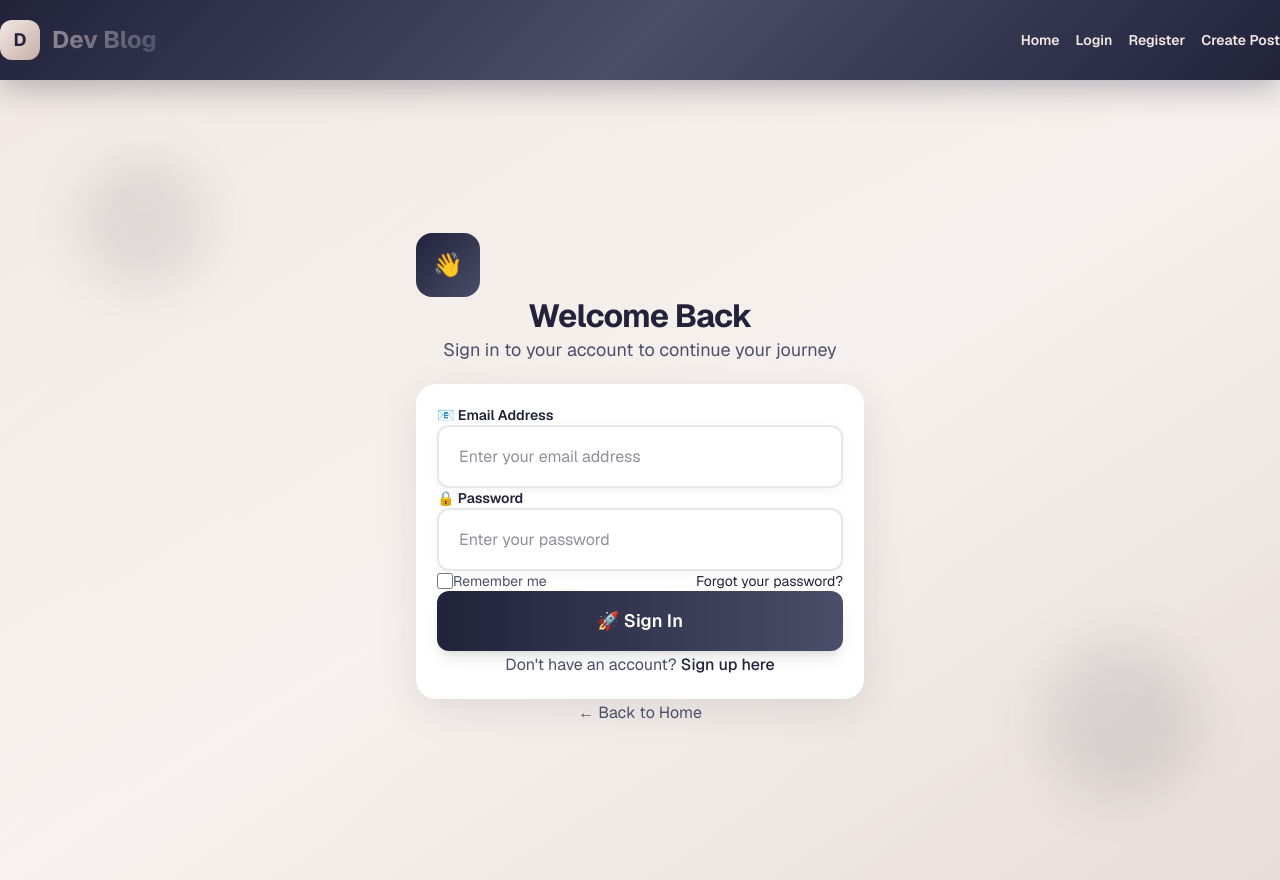
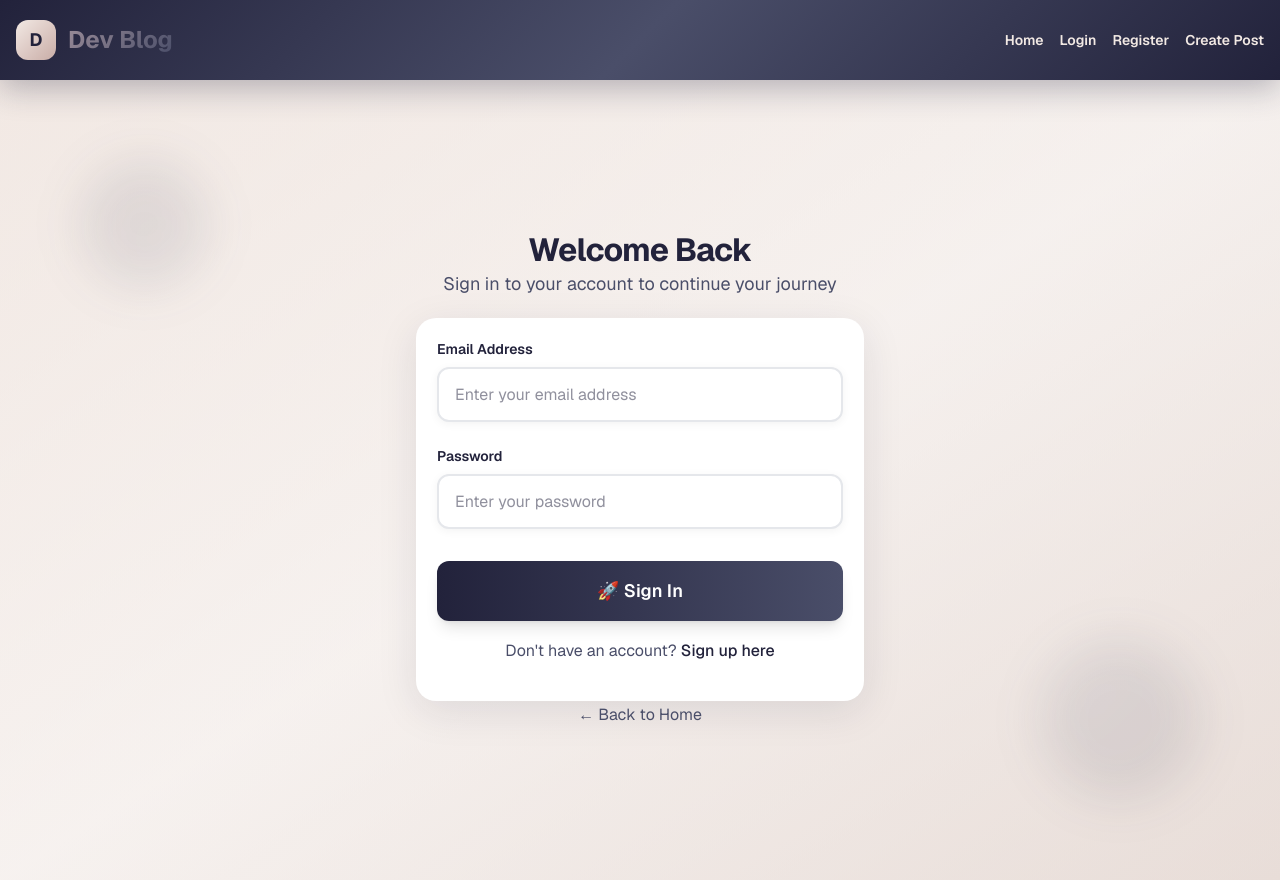
Before and after one commit to ehma90/dev-blog-frontend, a Next.js app: page /login in a window 1280 px wide. Built offline with nearby package versions, Linux system fonts and the light colour scheme.

Commit message:
UI: Edit login components

```diff
--- a/src/app/globals.css
+++ b/src/app/globals.css
@@ -105,7 +105,7 @@ h3 {
   background: white;
   border: 2px solid #e5e7eb;
   border-radius: 12px;
-  padding: 16px 20px;
+  padding: 12px 16px;
   font-size: 16px;
   transition: all 0.15s cubic-bezier(0.4, 0, 0.2, 1);
   box-shadow: 0 2px 10px rgba(0, 0, 0, 0.05);
--- a/src/app/login/page.tsx
+++ b/src/app/login/page.tsx
@@ -2,146 +2,32 @@
 
 import { motion } from "framer-motion";
 import Link from "next/link";
-import { useState } from "react";
-import { Button } from "../../components";
+import {
+  LoginHeader,
+  LoginForm,
+} from "../../components/page-components/loginpage";
 
 export default function Login() {
-  const [formData, setFormData] = useState({
-    email: "",
-    password: "",
-  });
-
-  const handleChange = (e: React.ChangeEvent<HTMLInputElement>) => {
-    setFormData({
-      ...formData,
-      [e.target.name]: e.target.value,
-    });
-  };
-
-  const handleSubmit = (e: React.FormEvent) => {
-    e.preventDefault();
+  const handleLogin = (formData: { email: string; password: string }) => {
     // Handle login logic here
     console.log("Login attempt:", formData);
   };
 
   return (
-    <div className="min-h-screen flex items-center justify-center py-12 px-4 sm:px-6 lg:px-8 relative">
+    <div className="min-h-screen flex lg:items-center justify-center py-12 !px-4 sm:px-6 lg:px-8 relative">
       {/* Background decoration */}
       <div className="absolute inset-0 bg-gradient-to-br from-[#f2e9e4] via-white to-[#e8ddd8] opacity-50"></div>
       <div className="absolute top-20 left-20 w-32 h-32 bg-gradient-to-br from-[#22223b]/10 to-[#4a4e69]/10 rounded-full blur-xl"></div>
       <div className="absolute bottom-20 right-20 w-40 h-40 bg-gradient-to-br from-[#4a4e69]/10 to-[#22223b]/10 rounded-full blur-xl"></div>
 
-      <div className="max-w-md w-full space-y-8 relative z-10">
-        <motion.div
-          initial={{ opacity: 0, y: 20 }}
-          animate={{ opacity: 1, y: 0 }}
-          transition={{ duration: 0.3, ease: "easeOut" }}
-          className="text-center"
-        >
-          <div className="w-16 h-16 bg-gradient-to-br from-[#22223b] to-[#4a4e69] rounded-2xl flex items-center justify-center mx-auto mb-6">
-            <span className="text-white text-2xl font-bold">👋</span>
-          </div>
-          <h2 className="text-4xl font-bold text-[#22223b] mb-3">
-            Welcome Back
-          </h2>
-          <p className="text-lg text-[#4a4e69]">
-            Sign in to your account to continue your journey
-          </p>
-        </motion.div>
+      <div className="max-w-md w-full !my-12 lg:my-0 space-y-8 relative z-10">
+        <LoginHeader
+          title="Welcome Back"
+          subtitle="Sign in to your account to continue your journey"
 
-        <motion.form
-          initial={{ opacity: 0, y: 20 }}
-          animate={{ opacity: 1, y: 0 }}
-          transition={{ duration: 0.3, delay: 0.1, ease: "easeOut" }}
-          className="mt-8 space-y-6 card p-10"
-          onSubmit={handleSubmit}
-        >
-          <div className="space-y-6">
-            <div>
-              <label
-                htmlFor="email"
-                className="block text-sm font-semibold text-[#22223b] mb-3"
-              >
-                📧 Email Address
-              </label>
-              <motion.input
-                whileFocus={{ scale: 1.01 }}
-                transition={{ duration: 0.1 }}
-                id="email"
-                name="email"
-                type="email"
-                required
-                value={formData.email}
-                onChange={handleChange}
-                className="form-input w-full"
-                placeholder="Enter your email address"
-              />
-            </div>
+        />
 
-            <div>
-              <label
-                htmlFor="password"
-                className="block text-sm font-semibold text-[#22223b] mb-3"
-              >
-                🔒 Password
-              </label>
-              <motion.input
-                whileFocus={{ scale: 1.01 }}
-                transition={{ duration: 0.1 }}
-                id="password"
-                name="password"
-                type="password"
-                required
-                value={formData.password}
-                onChange={handleChange}
-                className="form-input w-full"
-                placeholder="Enter your password"
-              />
-            </div>
-          </div>
-
-          <div className="flex items-center justify-between">
-            <div className="flex items-center">
-              <input
-                id="remember-me"
-                name="remember-me"
-                type="checkbox"
-                className="h-4 w-4 text-[#22223b] focus:ring-[#22223b] border-[#4a4e69] rounded"
-              />
-              <label
-                htmlFor="remember-me"
-                className="ml-2 block text-sm text-[#4a4e69]"
-              >
-                Remember me
-              </label>
-            </div>
-
-            <div className="text-sm">
-              <a
-                href="#"
-                className="text-[#22223b] hover:text-[#4a4e69] transition-colors duration-200"
-              >
-                Forgot your password?
-              </a>
-            </div>
-          </div>
-
-          <Button type="submit" size="lg" className="w-full">
-            🚀 Sign In
-          </Button>
-
-          <div className="text-center">
-            <p className="text-[#4a4e69]">
-              Don't have an account?{" "}
-              <Link
-                href="/register"
-                className="text-[#22223b] hover:text-[#4a4e69] transition-colors duration-200 font-medium"
-              >
-                Sign up here
-              </Link>
-            </p>
-          </div>
-        </motion.form>
+        <LoginForm onSubmit={handleLogin} />
 
         <motion.div
           initial={{ opacity: 0 }}
--- a/src/app/page.tsx
+++ b/src/app/page.tsx
@@ -8,7 +8,7 @@ import {
 export default function Home() {
   return (
     <div className="flex-1 my-12 flex justify-center items-center">
-      <div className="max-w-7xl mx-auto px-4 sm:px-6 lg:px-8">
+      <div className="max-w-7xl mx-auto !px-4 sm:px-6 lg:px-8">
         <HeroSection />
         <BlogPostsGrid posts={blogPosts} />
         <CallToAction />
--- a/src/app/register/page.tsx
+++ b/src/app/register/page.tsx
@@ -3,7 +3,8 @@
 import { motion } from "framer-motion";
 import Link from "next/link";
 import { useState } from "react";
-import { Button } from "../../components";
+import Button from "../../components/Button";
+import Input from "../../components/Input";
 
 export default function Register() {
   const [formData, setFormData] = useState({
--- /dev/null
+++ b/src/components/Input.tsx
@@ -0,0 +1,47 @@
+"use client";
+
+import { motion } from "framer-motion";
+import { InputHTMLAttributes, forwardRef } from "react";
+
+interface InputProps extends InputHTMLAttributes<HTMLInputElement> {
+  label?: string;
+  error?: string;
+  className?: string;
+}
+
+const Input = forwardRef<HTMLInputElement, InputProps>(
+  ({ label, error, className = "", ...props }, ref) => {
+    return (
+      <div className="flex flex-col gap-y-2">
+        {label && (
+          <label
+            htmlFor={props.id}
+            className="block text-sm font-semibold text-[#22223b] mb-3"
+          >
+            {label}
+          </label>
+        )}
+        <input
+          ref={ref}
+          className={`form-input w-full ${
+            error ? "border-red-500 focus:border-red-500" : ""
+          } ${className}`}
+          {...props}
+        />
+        {error && (
+          <motion.p
+            initial={{ opacity: 0, y: -10 }}
+            animate={{ opacity: 1, y: 0 }}
+            className="text-red-500 text-sm"
+          >
+            {error}
+          </motion.p>
+        )}
+      </div>
+    );
+  }
+);
+
+Input.displayName = "Input";
+
+export default Input;
--- a/src/components/Navigation.tsx
+++ b/src/components/Navigation.tsx
@@ -26,7 +26,7 @@ const Navigation = () => {
         boxShadow: "0 8px 32px rgba(34, 34, 59, 0.3)",
       }}
     >
-      <div className="max-w-7xl mx-auto w-full px-4 sm:px-6 lg:px-8">
+      <div className="max-w-7xl mx-auto w-full !px-4 sm:px-6 lg:px-8">
         <div className="flex justify-between items-center h-20">
           {/* Logo */}
           <motion.div
@@ -63,7 +63,6 @@ const Navigation = () => {
                 >
                   <Link href={item.href}>
                     <span>{item.label}</span>
-
                   </Link>
                 </motion.div>
               ))}
@@ -101,8 +100,16 @@ const Navigation = () => {
           initial={{ opacity: 0, height: 0 }}
           animate={{ opacity: 1, height: "auto" }}
           exit={{ opacity: 0, height: 0 }}
-          className="md:hidden bg-[#4a4e69]"
+          className="md:hidden bg-[#4a4e69] !p-3 h-screen absolute top-0 left-0 w-full"
         >
+          <div className="flex justify-end">
+            <span
+              onClick={() => setIsMenuOpen(!isMenuOpen)}
+              className="text-[#f2e9e4] hover:text-[#4a4e69] focus:outline-none focus:text-[#4a4e69] border rounded-full !p-3 flex items-center justify-center w-7 h-7 cursor-pointer"
+            >
+              X
+            </span>
+          </div>
           <div className="px-2 pt-2 pb-3 space-y-1 sm:px-3">
             {navItems.map((item, index) => (
               <motion.div
@@ -113,7 +120,7 @@ const Navigation = () => {
               >
                 <Link
                   href={item.href}
-                  className="text-[#f2e9e4] hover:text-[#ffffff] block px-3 py-2 rounded-md text-base font-medium"
+                  className="text-[#f2e9e4] hover:border-b-2 border-[#ffffff] hover:border-[#ffffff] block px-3 py-2 rounded-md text-base font-medium"
                   onClick={() => setIsMenuOpen(false)}
                 >
                   {item.label}
--- /dev/null
+++ b/src/components/page-components/loginpage/LoginForm.tsx
@@ -0,0 +1,83 @@
+"use client";
+
+import { motion } from "framer-motion";
+import Link from "next/link";
+import { useState } from "react";
+import Input from "../../Input";
+import Button from "@/components/Button";
+
+interface LoginFormProps {
+  onSubmit: (formData: { email: string; password: string }) => void;
+}
+
+const LoginForm = ({ onSubmit }: LoginFormProps) => {
+  const [formData, setFormData] = useState({
+    email: "",
+    password: "",
+  });
+
+  const handleChange = (e: React.ChangeEvent<HTMLInputElement>) => {
+    setFormData({
+      ...formData,
+      [e.target.name]: e.target.value,
+    });
+  };
+
+  const handleSubmit = (e: React.FormEvent) => {
+    e.preventDefault();
+    onSubmit(formData);
+  };
+
+  return (
+    <motion.form
+      initial={{ opacity: 0, y: 20 }}
+      animate={{ opacity: 1, y: 0 }}
+      transition={{ duration: 0.3, delay: 0.1, ease: "easeOut" }}
+      className="mt-8 space-y-6 card p-10"
+      onSubmit={handleSubmit}
+    >
+      <div className="flex flex-col gap-y-6 !mb-8">
+        <Input
+          id="email"
+          name="email"
+          type="email"
+          label="Email Address"
+
+          required
+          value={formData.email}
+          onChange={handleChange}
+          placeholder="Enter your email address"
+        />
+
+        <Input
+          id="password"
+          name="password"
+          type="password"
+          label="Password"
+          required
+          value={formData.password}
+          onChange={handleChange}
+          placeholder="Enter your password"
+        />
+      </div>
+
+      <Button type="submit" size="lg" className="w-full">
+        🚀 Sign In
+      </Button>
+
+      <div className="text-center !my-4">
+        <p className="text-[#4a4e69]">
+          Don't have an account?{" "}
+          <Link
+            href="/register"
+            className="text-[#22223b] hover:text-[#4a4e69] transition-colors duration-200 font-medium"
+          >
+            Sign up here
+          </Link>
+        </p>
+      </div>
+    </motion.form>
+  );
+};
+
+export default LoginForm;
--- /dev/null
+++ b/src/components/page-components/loginpage/LoginHeader.tsx
@@ -0,0 +1,24 @@
+"use client";
+
+import { motion } from "framer-motion";
+
+interface LoginHeaderProps {
+  title: string;
+  subtitle: string;
+}
+
+const LoginHeader = ({ title, subtitle }: LoginHeaderProps) => {
+  return (
+    <motion.div
+      initial={{ opacity: 0, y: 20 }}
+      animate={{ opacity: 1, y: 0 }}
+      transition={{ duration: 0.3, ease: "easeOut" }}
+      className="text-center"
+    >
+      <h2 className="text-4xl font-bold text-[#22223b] mb-3">{title}</h2>
+      <p className="text-lg text-[#4a4e69]">{subtitle}</p>
+    </motion.div>
+  );
+};
+
+export default LoginHeader;
--- /dev/null
+++ b/src/components/page-components/loginpage/index.ts
@@ -0,0 +1,2 @@
+export { default as LoginHeader } from "./LoginHeader";
+export { default as LoginForm } from "./LoginForm";
```
